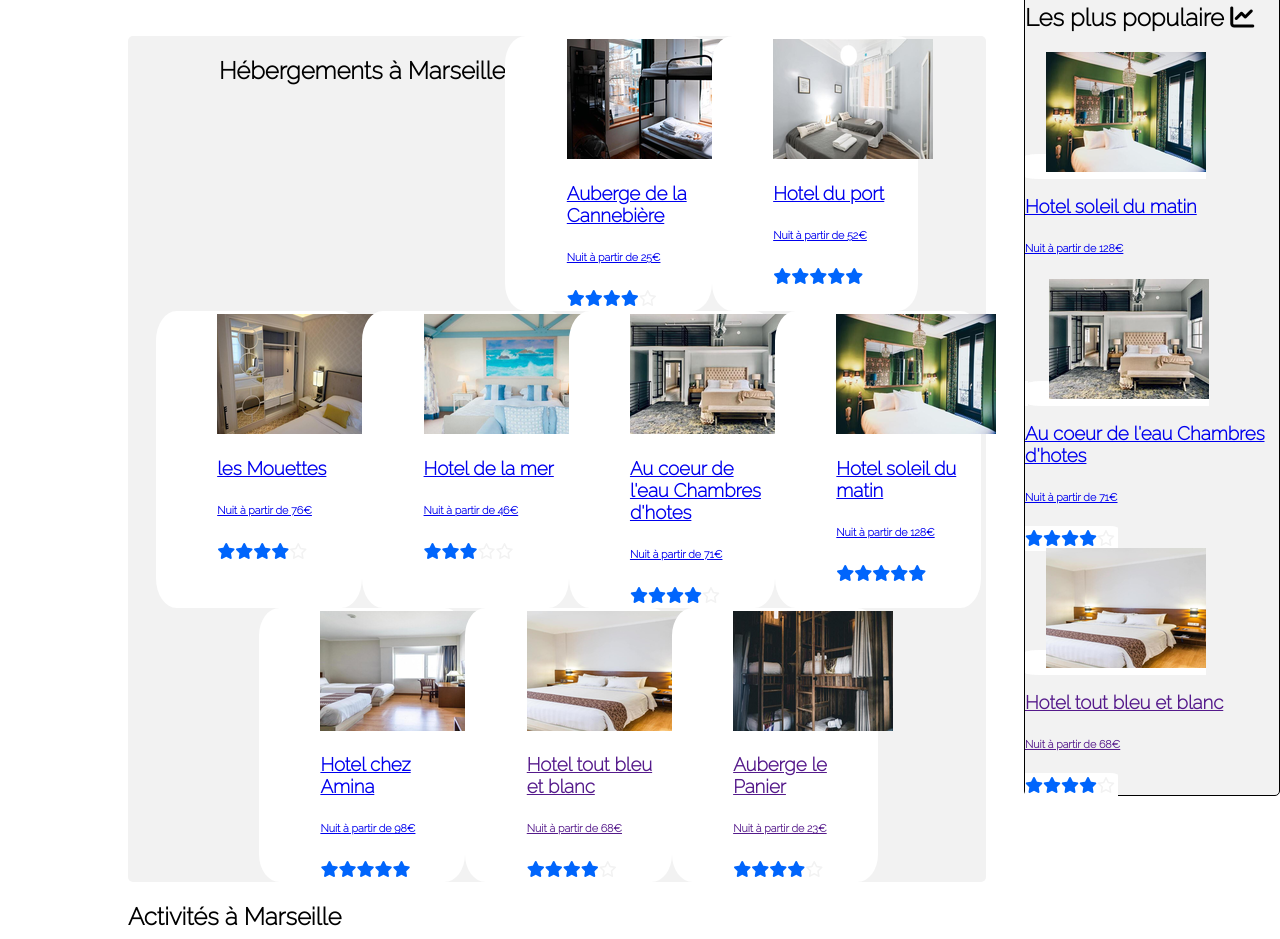
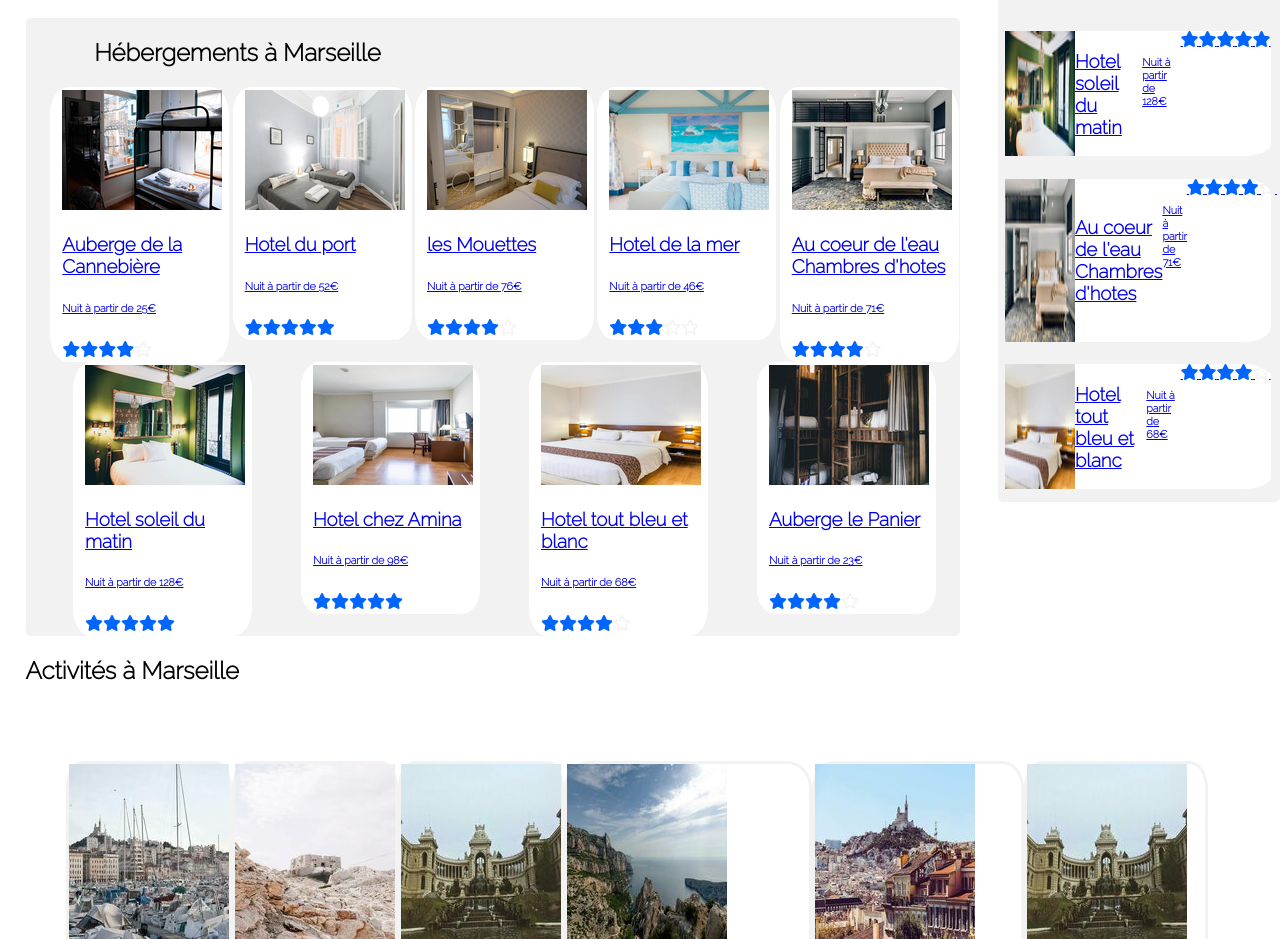
Before and after one commit to Bledichef/Projet2, a plain HTML site: page projet2.html in a window 1280 px wide. Shown: the part 418-1357 px from the top of the page. Drawn offline with Linux system fonts and the light colour scheme.

Commit message:
Add files via upload
rajout css

```diff
--- a/Projet2.css
+++ b/Projet2.css
@@ -3,7 +3,7 @@ body {
     font-family: 'Raleway', sans-serif;
        display: flex;
        flex-direction: column;
-     margin-left: 10%;
+     margin-left: 2%;
 }
 
 
@@ -17,7 +17,7 @@ body {
         flex-wrap: wrap;
         flex-direction:unset;
         padding-left: 23px;
-        justify-content: center;
+        justify-content: space-around;
       margin-right: 25%;
         flex-shrink: 3;
 
@@ -35,9 +35,7 @@ body {
         min-width: 30%;
     }
 
-    #h3 {
-   font-style: large;
-    }
+
 
     footer {
 
@@ -50,13 +48,17 @@ body {
     }
 
     aside {
+        display: flex;
+        flex-direction: column;
+        justify-content: space-around;
         position: absolute;
-
-        border: 1px solid black;
+        border: 1px solid #F2F2F2;
         background-color: #F2F2F2;
         border-radius: 5PX;
-        top: 50%;
-        left:80%
+        top: 46%;
+        left: 78%;
+
+
         }
 
     figure {
@@ -193,8 +195,11 @@ body {
     border-color: white;
     border-radius: 10%;
     background-color: white;
-    padding-left: 7%;
+    padding-left: 1%;
+    padding-right: 1%;
     max-width: 17%;
+    height: 4%;
+
 }
 
 .AubergedelaCannebière{
@@ -202,8 +207,10 @@ body {
     border-color: white;
     border-radius: 10%;
     background-color: white;
-    padding-left: 7%;
-   max-width: 17%;
+    padding-left: 1%;
+    padding-right: 1%;
+    max-width: 17%;
+    height: 4%;
 
 }
 
@@ -212,8 +219,10 @@ body {
     border-color: white;
     border-radius: 10%;
     background-color: white;
-    padding-left: 7%;
+    padding-left: 1%;
+    padding-right: 1%;
     max-width: 17%;
+    height: 4%;
 }
 
 .Hoteldelamer {
@@ -221,8 +230,10 @@ body {
     border-color: white;
     border-radius: 10%;
     background-color: white;
-    padding-left: 7%;
+    padding-left: 1%;
+    padding-right: 1%;
     max-width: 17%;
+    height: 4%;
 }
 
 .AucoeurdeleauChambresdhotes {
@@ -230,40 +241,50 @@ body {
     border-color: white;
     border-radius: 10%;
     background-color: white;
-    padding-left: 7%;
+    padding-left: 1%;
+    padding-right: 1%;
     max-width: 17%;
+    height: 4%;
 }
 .Hotellesoleildumatin {
     border-style: solid;
     border-color: white;
     border-radius: 10%;
     background-color: white;
-    padding-left: 7%;
+    padding-left: 1%;
+    padding-right: 1%;
     max-width: 17%;
+    height: 4%;
 }
 .HotelchezAmina {
     border-style: solid;
     border-color: white;
     border-radius: 10%;
     background-color: white;
-    padding-left: 7%;
+    padding-left: 1%;
+    padding-right: 1%;
     max-width: 17%;
+    height: 4%;
 }
 .Hoteltoutbleuetblanc {
     border-style: solid;
     border-color: white;
     border-radius: 10%;
     background-color: white;
-    padding-left: 7%;
+    padding-left: 1%;
+    padding-right: 1%;
     max-width: 17%;
+    height: 4%;
 }
 .AubergelePanier {
     border-style: solid;
     border-color: white;
     border-radius: 10%;
     background-color: white;
-    padding-left: 7%;
+    padding-left: 1%;
+    padding-right: 1%;
     max-width: 17%;
+    height: 4%;
 }
 .Vieuxport {
     border-radius: 10%;
@@ -319,3 +340,47 @@ body {
 .etoilevide {
     color:  #F2F2F2;
 }
+
+.Hébergement {
+    width: 90%;
+    left: 5%
+}
+
+.Hotellesoleildumatin1 {
+    display: flex;
+    background-color: white;
+    float: left;
+    width: 95%;
+    border-radius: 10%;
+    margin-left: 2%;
+    margin-bottom: 4%;
+    margin-top: 4%;
+    margin-right: 4%;
+}
+
+.AucoeurdeleauChambresdhotes1 {
+    display: flex;
+    background-color: white;
+    float: left;
+    width: 95%;
+    border-radius: 10%;
+    margin-left: 2%;
+    margin-bottom: 4%;
+    margin-top: 4%;
+    margin-right: 4%;
+}
+
+
+
+.Hoteltoutbleuetblanc1 {
+    display: flex;
+    background-color: white;
+    float: left;
+    width: 95%;
+    border-radius: 10%;
+    margin-left: 2%;
+    margin-bottom: 4%;
+    margin-top: 4%;
+    margin-right: 4%;
+
+}
--- a/projet2.html
+++ b/projet2.html
@@ -62,7 +62,7 @@ Trouvez votre hébergement pour des vacances de rêve</H2>
  <!-- Section recherche de la page -->
 
 <section>
-    <h2 id="Hébergement">Hébergements à Marseille</h2>
+ <div class="Hébergement">   <h2 id="Hébergement">Hébergements à Marseille</h2></div>
 
 
   <a href= <div class="AubergedelaCannebière">    <img src="pictures/marcus-loke.png" alt="Auberge la Cannebière" />
@@ -93,27 +93,35 @@ Trouvez votre hébergement pour des vacances de rêve</H2>
 <h6>Nuit à partir de 98€</h6>
 <i class="fas fa-star etoilebleu"></i><i class="fas fa-star etoilebleu"></i><i class="fas fa-star etoilebleu"></i><i class="fas fa-star etoilebleu"></i><i class="fas fa-star etoilebleu"></i>
 </div>  </a>
- <a href  <div class="Hoteltoutbleuetblanc">     <img src="pictures/febrian-zakaria-sjvU0THccQA-unsplash.png" alt="Hotel tout bleu et blanc"/><h3> Hotel tout bleu et blanc</h3>
+ <a href=  <div class="Hoteltoutbleuetblanc">     <img src="pictures/febrian-zakaria-sjvU0THccQA-unsplash.png" alt="Hotel tout bleu et blanc"/><h3> Hotel tout bleu et blanc</h3>
 <h6>Nuit à partir de 68€</h6>
 <i class="fas fa-star etoilebleu"></i><i class="fas fa-star etoilebleu"></i><i class="fas fa-star etoilebleu"></i><i class="fas fa-star etoilebleu"></i><i class="far fa-star etoilevide"></i>
 </div>  </a>
- <a href  <div class="AubergelePanier">     <img src="pictures/nicate-lee-kT-ZyaiwBe0-unsplash.png" alt="Auberge le Panier"/> <h3>Auberge le Panier</h3>
+ <a href=  <div class="AubergelePanier">     <img src="pictures/nicate-lee-kT-ZyaiwBe0-unsplash.png" alt="Auberge le Panier"/> <h3>Auberge le Panier</h3>
 <h6>Nuit à partir de 23€</h6>
 <i class="fas fa-star etoilebleu"></i><i class="fas fa-star etoilebleu"></i><i class="fas fa-star etoilebleu"></i><i class="fas fa-star etoilebleu"></i><i class="far fa-star etoilevide"></i>
-</div> </a> </section>
+</div> </a>
 
     </section><!-- Section hébergement à Marseille-->
 
 
     <aside>
-        <h2>  <div class="populaire">Les plus populaire <i class="fas fa-chart-line"></i></div>      </h2>
-        <a href=   <div class="Hotellesoleildumatin">    <img src="pictures/emile-guillemot-Bj_rcSC5XfE-unsplash.png" alt="Hotel le soleil du matin"/> <h3> Hotel soleil du matin</h3>
+        <h2>  <div class="populaire">Les plus populaire <i class="fas fa-chart-line"></i>      </h2></div>
+
+           <a href=   <div class="Hotellesoleildumatin1">    <img src="pictures/emile-guillemot-Bj_rcSC5XfE-unsplashMINI.png" alt="Hotel le soleil du matin"/>
+            <h3> Hotel soleil du matin</h3>
             <h6>Nuit à partir de 128€ </h6>
-            <a href=   <div class="AucoeurdeleauChambresdhotes">     <img src="pictures/aw-creative.png" alt="Au coeur de l'eau Chambres d'hotes" /> <h3>Au coeur de l'eau Chambres d'hotes</h3>
-                <h6>Nuit à partir de 71€</h6>
+            <i class="fas fa-star etoilebleu"></i><i class="fas fa-star etoilebleu"></i><i class="fas fa-star etoilebleu"></i><i class="fas fa-star etoilebleu"></i><i class="fas fa-star etoilebleu"></i>
+        </div>
+
+        <a href=   <div class="AucoeurdeleauChambresdhotes1">     <img src="pictures/aw-creativeMINI.png" alt="Au coeur de l'eau Chambres d'hotes" />
+                <h3><p>Au coeur de l'eau Chambres d'hotes</h3>
+                <h6>Nuit à partir de 71€</h6></P>
                 <i class="fas fa-star etoilebleu"></i><i class="fas fa-star etoilebleu"></i><i class="fas fa-star etoilebleu"></i><i class="fas fa-star etoilebleu"></i><i class="far fa-star etoilevide"></i>
                 </div> </a>
-                <a href  <div class="Hoteltoutbleuetblanc">     <img src="pictures/febrian-zakaria-sjvU0THccQA-unsplash.png" alt="Hotel tout bleu et blanc"/><h3> Hotel tout bleu et blanc</h3>
+
+             <a href=  <div class="Hoteltoutbleuetblanc1">     <img src="pictures/febrian-zakaria-sjvU0THccQA-unsplashMINI.png" alt="Hotel tout bleu et blanc"/>
+                    <h3> Hotel tout bleu et blanc</h3>
                     <h6>Nuit à partir de 68€</h6>
                     <i class="fas fa-star etoilebleu"></i><i class="fas fa-star etoilebleu"></i><i class="fas fa-star etoilebleu"></i><i class="fas fa-star etoilebleu"></i><i class="far fa-star etoilevide"></i>
                     </div>  </a>
```
Also changed, not shown: pictures/aw-creativeMINI.png (added), pictures/emile-guillemot-Bj_rcSC5XfE-unsplashMINI.png (added), pictures/febrian-zakaria-sjvU0THccQA-unsplashMINI.png (added).
